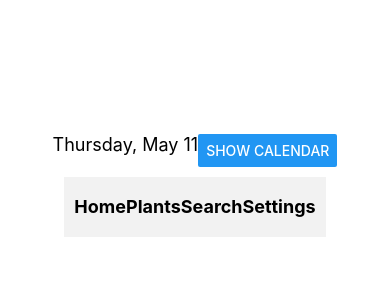
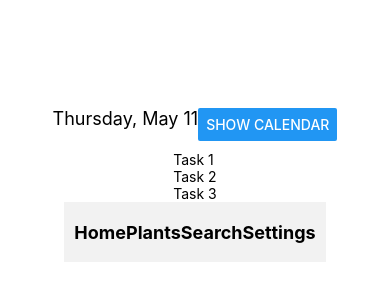
Before and after one commit to nicholasburgess17/ThirstyTracker, a React Native app in the folder client/: screen / in a window 390 px wide. Shown: the part 242-542 px from the top of the page. Built offline with nearby package versions, Linux system fonts and the light colour scheme.

Commit message:
add todo component to app.js

```diff
--- a/client/App.js
+++ b/client/App.js
@@ -2,11 +2,13 @@ import { StatusBar } from 'expo-status-bar';
 import { StyleSheet, Text, View, SafeAreaView } from 'react-native';
 import NavBar from './src/components/navbar'
 import Header from './src/components/header';
+import Task from './src/components/task';
 
 export default function App() {
   return (
     <View style={styles.container}>
       <Header />
+      <Task />
       <StatusBar style="auto" />
       <NavBar />
     </View>
--- a/client/src/components/task.jsx
+++ b/client/src/components/task.jsx
@@ -1,6 +1,6 @@
 import React, { useEffect, useState } from 'react';
 import { View, Text } from 'react-native';
-import Todo from './todo';
+// import Todo from './todo';
 
 // Assume you have a function to fetch user's todos from the database
 const fetchUserTodos = async () => {
```
